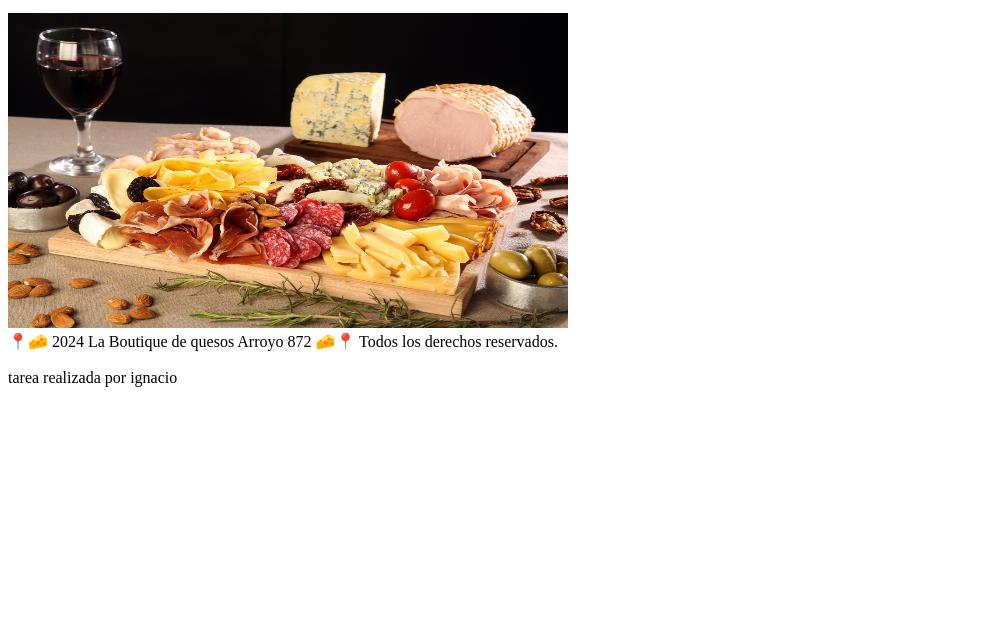
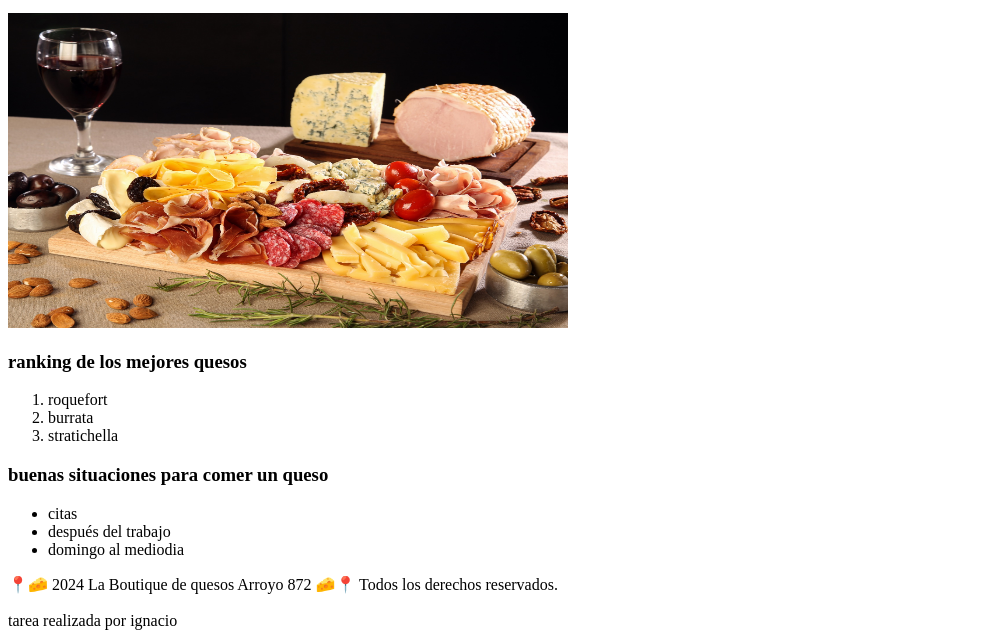
Before and after one commit to ignaciogcometti/UTN_Front_End, a plain HTML site: page clase 2/index.html in a window 1280 px wide. Shown: the part 521-1159 px from the top of the page, without its empty margins (0-995 px from the left). Before the commit the page ends 916 px from the top, so only its background shows below. Drawn offline with Linux system fonts and the light colour scheme.

Commit message:
subida de listas

```diff
--- a/clase 2/index.html
+++ b/clase 2/index.html
@@ -12,7 +12,7 @@
     <div><p>¡Bienvenidos a <strong> La Boutique del Queso</strong>
 
         En nuestra <strong>boutique</strong>, explorarás una exquisita colección de quesos de
-        especialidad de todo el mundo. Desde los clásicos hasta los más innovadores,
+        especialidad de todo el mundo. <br>Desde los clásicos hasta los más innovadores,
         cada queso cuenta una historia única y te invita a disfrutar
         de una experiencia gastronómica inigualable.
         <br><br>
@@ -20,9 +20,25 @@
         title="YouTube video player" frameborder="0" allow="accelerometer; autoplay;
         clipboard-write; encrypted-media; gyroscope; picture-in-picture; web-share" referrerpolicy="strict-origin-when-cross-origin" allowfullscreen></iframe>
         <br>Descubre el mundo del queso con nosotros y déjate cautivar
-        por los sabores más auténticos y sorprendentes. ¡Bienvenidos a "Sabores del Queso"!</p>
+        por los sabores más auténticos y sorprendentes. ¡Bienvenidos al "Mundo del Queso"!</p>
     </div>
     <img src="./images/picada.jpg" alt="la mejor picada de tu vida" width="560" height="315">
+
+    <h3>ranking de los mejores quesos</h3>
+    <ol>
+        <li>roquefort</li>
+        <li>burrata </li>
+        <li>stratichella</li>
+    </ol>
+
+    <h3>buenas situaciones para comer un queso</h3>
+    <ul>
+        <li>citas</li>
+        <li>después del trabajo</li>
+        <li>domingo al mediodia</li>
+    </ul>
+
+
     <footer>📍🧀 2024 La Boutique de quesos Arroyo 872 🧀📍 Todos los derechos reservados.
         <br><br>tarea realizada por ignacio
     </footer>
```
